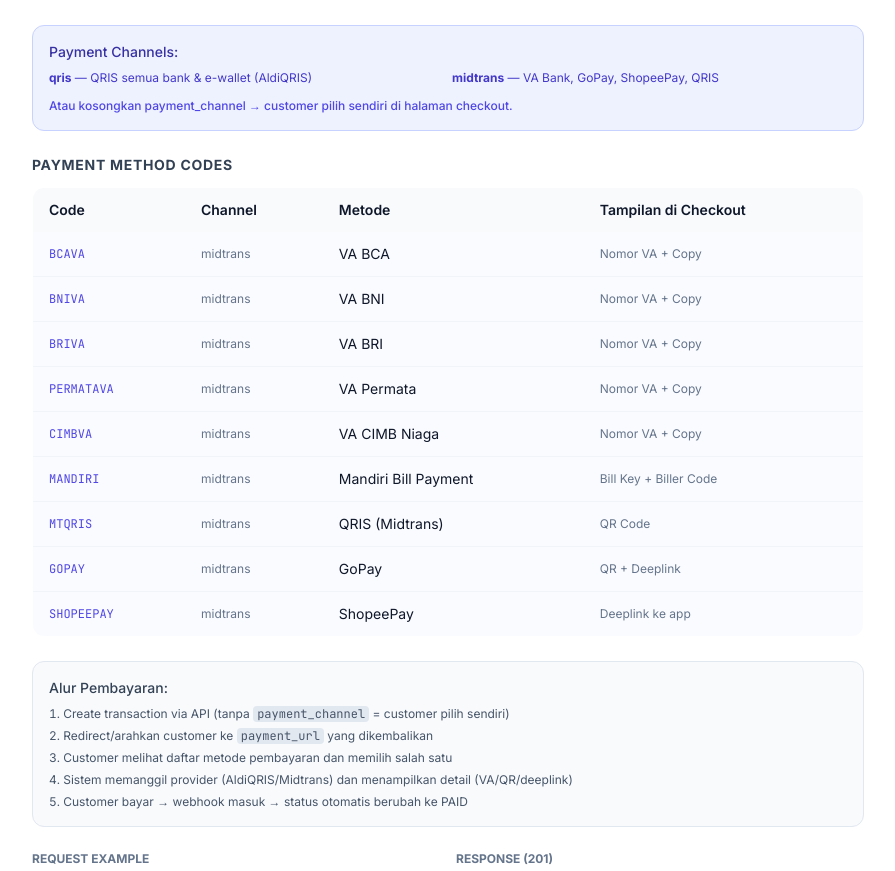
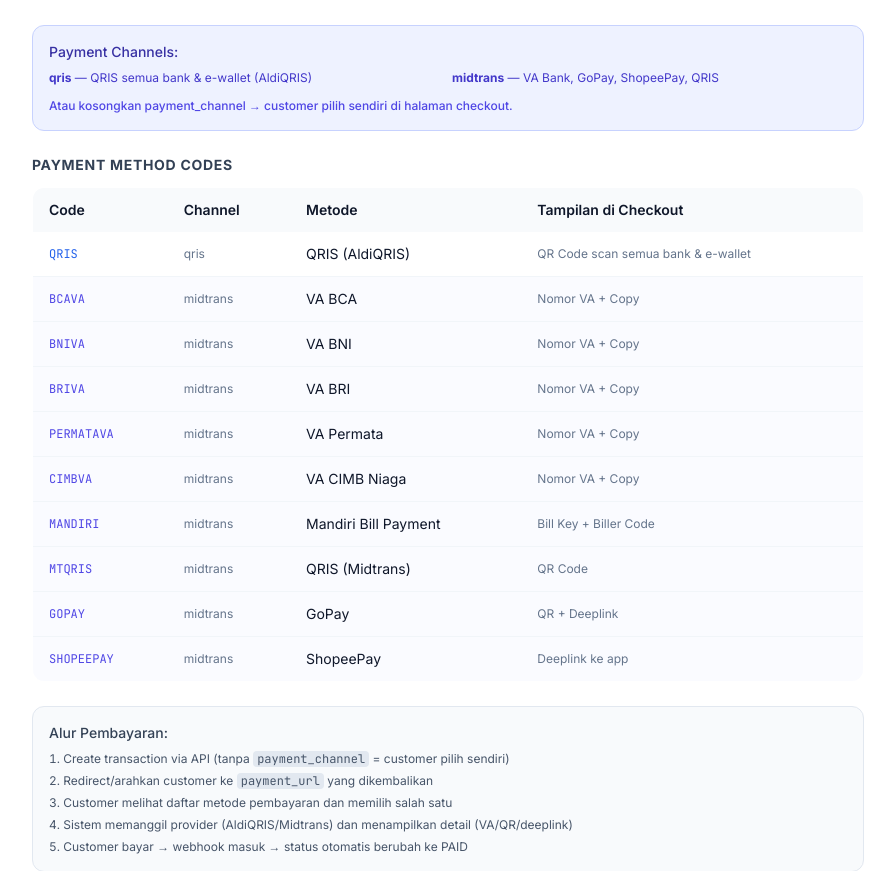
Before and after one commit to Aldi1963/Payment-gateway, a PHP site: page /docs.php in a window 1280 px wide. Shown: the part 2471-3342 px from the top of the page, without its empty margins (256-1151 px from the left). Run offline with PHP 8.4, Linux system fonts and the light colour scheme; data comes from the database, SQL or seed files in the repository; some libraries are stand-ins or nearby versions.

Commit message:
fix: add QRIS (AldiQRIS) to payment method codes table in docs

```diff
--- a/docs.php
+++ b/docs.php
@@ -221,6 +221,7 @@ $baseApi = rtrim($appUrl, '/') . '/api/index.php';
         <table class="w-full text-sm border border-slate-200 rounded-xl overflow-hidden">
             <thead><tr class="bg-slate-50"><th class="px-4 py-3 text-left font-semibold">Code</th><th class="px-4 py-3 text-left font-semibold">Channel</th><th class="px-4 py-3 text-left font-semibold">Metode</th><th class="px-4 py-3 text-left font-semibold">Tampilan di Checkout</th></tr></thead>
             <tbody class="divide-y divide-slate-100">
+                <tr><td class="px-4 py-3 font-mono text-blue-600 text-xs">QRIS</td><td class="px-4 py-3 text-slate-500 text-xs">qris</td><td class="px-4 py-3">QRIS (AldiQRIS)</td><td class="px-4 py-3 text-slate-500 text-xs">QR Code scan semua bank & e-wallet</td></tr>
                 <tr class="bg-indigo-50/30"><td class="px-4 py-3 font-mono text-indigo-600 text-xs">BCAVA</td><td class="px-4 py-3 text-slate-500 text-xs">midtrans</td><td class="px-4 py-3">VA BCA</td><td class="px-4 py-3 text-slate-500 text-xs">Nomor VA + Copy</td></tr>
                 <tr class="bg-indigo-50/30"><td class="px-4 py-3 font-mono text-indigo-600 text-xs">BNIVA</td><td class="px-4 py-3 text-slate-500 text-xs">midtrans</td><td class="px-4 py-3">VA BNI</td><td class="px-4 py-3 text-slate-500 text-xs">Nomor VA + Copy</td></tr>
                 <tr class="bg-indigo-50/30"><td class="px-4 py-3 font-mono text-indigo-600 text-xs">BRIVA</td><td class="px-4 py-3 text-slate-500 text-xs">midtrans</td><td class="px-4 py-3">VA BRI</td><td class="px-4 py-3 text-slate-500 text-xs">Nomor VA + Copy</td></tr>
```
